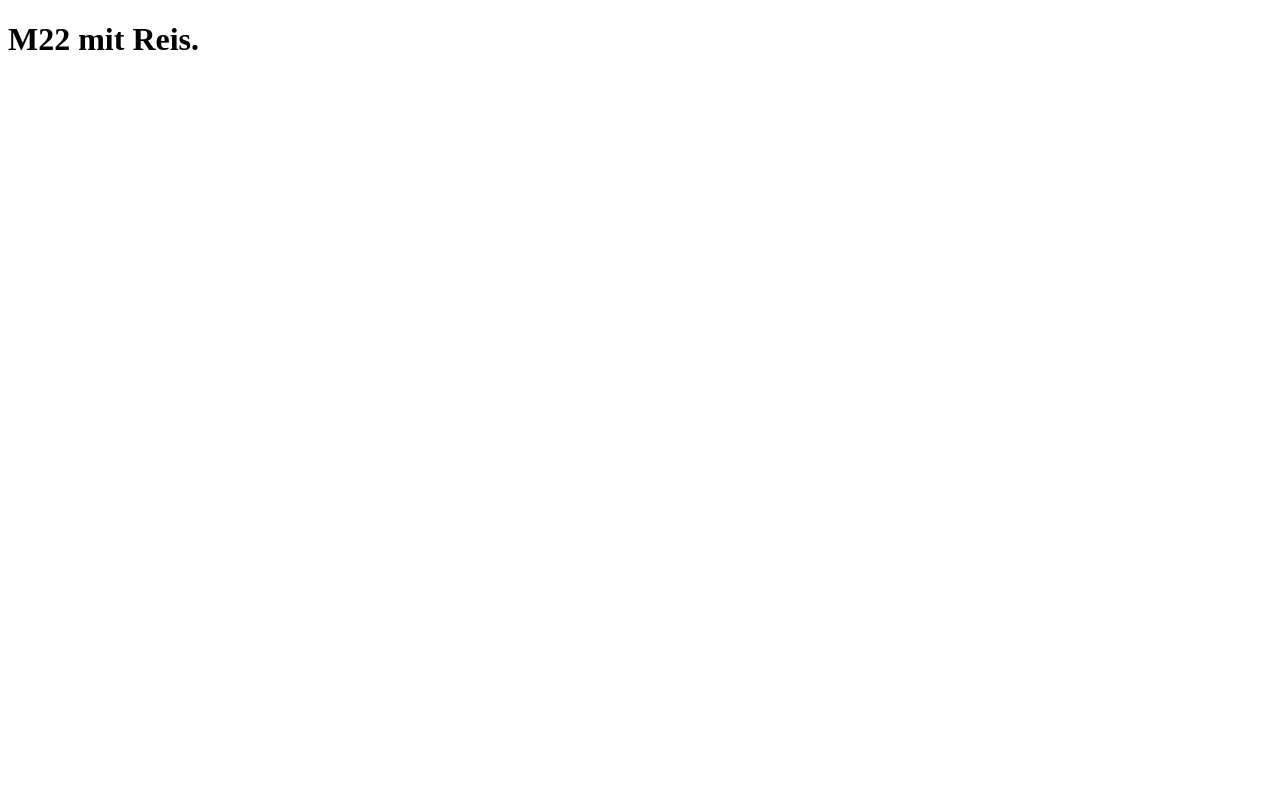
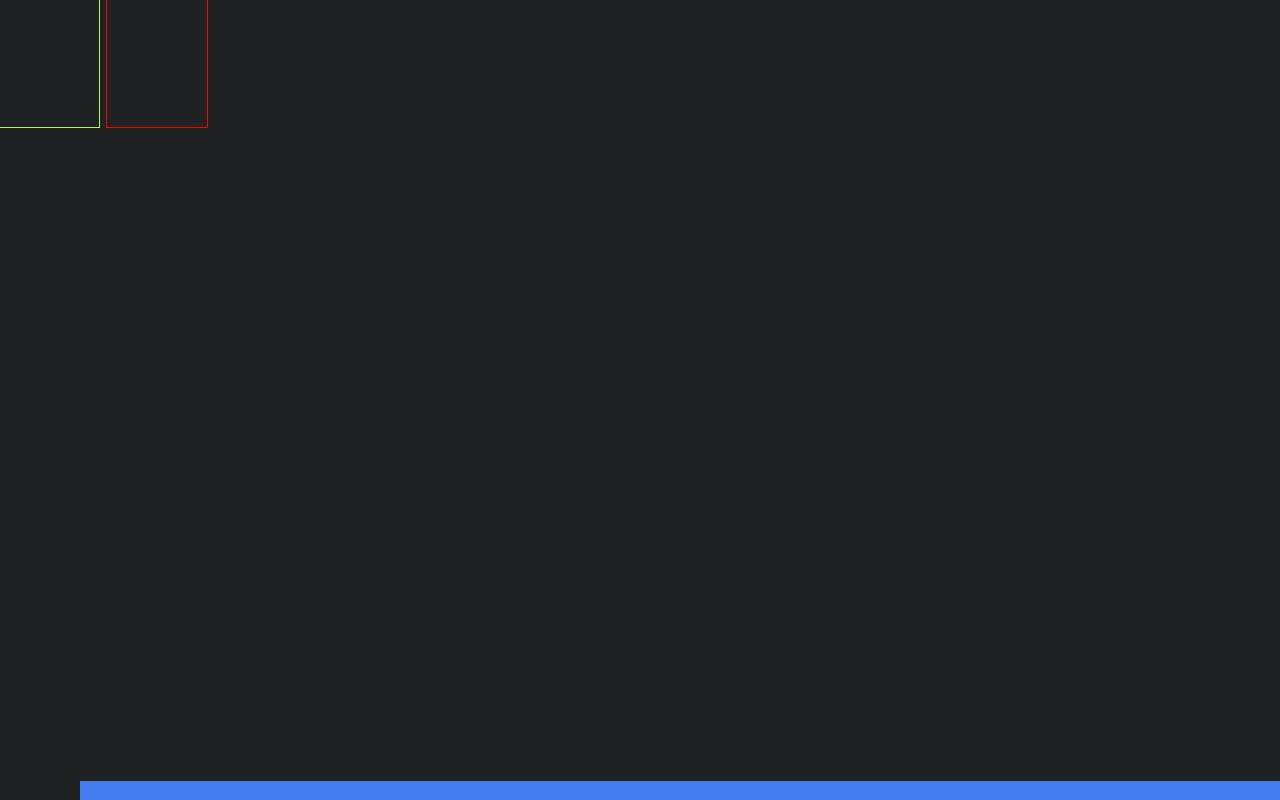
Before and after one commit to calvinhnzr/mandelbrotset, a React (Create React App) app: page / in a window 1280 px wide. Built offline with nearby package versions, Linux system fonts and the light colour scheme.

Commit message:
[TASK] added basic components

```diff
--- a/package.json
+++ b/package.json
@@ -9,6 +9,7 @@
     "react": "^17.0.2",
     "react-dom": "^17.0.2",
     "react-scripts": "4.0.3",
+    "styled-components": "^5.2.3",
     "web-vitals": "^1.1.1"
   },
   "scripts": {
--- a/src/App.js
+++ b/src/App.js
@@ -1,7 +1,28 @@
+import * as data from "./data/data.json"
+
+import Slider from "./components/Slider"
+import Slide from "./components/Slide"
+import Control from "./components/Control"
+import Progress from "./components/Progress"
+
+import styled from "styled-components"
+
+const Wrapper = styled.div`
+	display: grid;
+	width: 100vw;
+	height: 100vh;
+	grid-template-columns: repeat(12, 1fr);
+	grid-template-rows: repeat(6, 1fr);
+	gap: 0.5rem;
+`
+
 function App() {
 	return (
 		<div className="App">
-			<h1>M22 mit Reis.</h1>
+			<Wrapper>
+				<Control />
+				<Slider />
+			</Wrapper>
 		</div>
 	)
 }
--- /dev/null
+++ b/src/components/Control.js
@@ -0,0 +1,19 @@
+import Progress from "./Progress"
+import styled from "styled-components"
+
+const StyledControl = styled.aside`
+	outline: 1px solid greenyellow;
+`
+
+let currentSlide = 1
+let maxSlides = 16
+
+const Control = () => {
+	return (
+		<StyledControl>
+			<Progress value={currentSlide} max={maxSlides} />
+		</StyledControl>
+	)
+}
+
+export default Control
--- /dev/null
+++ b/src/components/Progress.js
@@ -0,0 +1,34 @@
+import styled from "styled-components"
+
+const myDarkGrey = "#202123"
+const myBlue = "#437ef1"
+
+// missing firefox support
+const StyledProgress = styled.progress`
+	-webkit-appearance: none;
+	appearance: none;
+	position: absolute;
+	bottom: 0;
+	height: 1.2rem;
+	width: 100%;
+	&[value] {
+		-webkit-appearance: none;
+		-moz-appearance: none;
+		appearance: none;
+		border: none;
+		color: ${myDarkGrey};
+		background-color: ${myBlue};
+	}
+	&[value]::-webkit-progress-value {
+		background-color: ${myDarkGrey};
+	}
+	&[value]::-webkit-progress-bar {
+		background-color: ${myBlue};
+	}
+`
+
+const Progress = (props) => (
+	<StyledProgress value={props.value} max={props.max}></StyledProgress>
+)
+
+export default Progress
--- /dev/null
+++ b/src/components/Slide.js
@@ -0,0 +1,11 @@
+import styled from "styled-components"
+
+const StyledSlide = styled.section`
+	outline: 1px solid white;
+`
+
+const Slide = (props) => {
+	return <StyledSlide></StyledSlide>
+}
+
+export default Slide
--- /dev/null
+++ b/src/components/Slider.js
@@ -0,0 +1,11 @@
+import styled from "styled-components"
+
+const StyledSlider = styled.div`
+	outline: 1px solid red;
+`
+
+const Slider = () => {
+	return <StyledSlider></StyledSlider>
+}
+
+export default Slider
--- /dev/null
+++ b/src/data/data.json
@@ -0,0 +1,13 @@
+{
+	"slides": [
+		{
+			"num": 1,
+			"title": "Mandelbrotmenge",
+			"sub-title": "Wenn Mathematik mal schön ist."
+		},
+		{
+			"num": 2,
+			"headline": "Zahlen potenzieren"
+		}
+	]
+}
--- /dev/null
+++ b/src/index.css
@@ -0,0 +1,3 @@
+body {
+	background-color: #202123;
+}
--- a/src/index.js
+++ b/src/index.js
@@ -1,5 +1,7 @@
 import React from "react"
 import ReactDOM from "react-dom"
 import App from "./App"
+import "./reset.css"
+import "./index.css"
 
 ReactDOM.render(<App />, document.getElementById("root"))
--- /dev/null
+++ b/src/reset.css
@@ -0,0 +1,120 @@
+/* eric a. meyer's reset */
+
+html,
+body,
+div,
+span,
+applet,
+object,
+iframe,
+h1,
+h2,
+h3,
+h4,
+h5,
+h6,
+p,
+blockquote,
+pre,
+a,
+abbr,
+acronym,
+address,
+big,
+cite,
+code,
+del,
+dfn,
+em,
+font,
+img,
+ins,
+kbd,
+q,
+s,
+samp,
+small,
+strike,
+strong,
+sub,
+sup,
+tt,
+var,
+dl,
+dt,
+dd,
+ol,
+ul,
+li,
+fieldset,
+form,
+label,
+legend,
+table,
+caption,
+tbody,
+tfoot,
+thead,
+tr,
+th,
+td {
+	margin: 0;
+	padding: 0;
+	border: 0;
+	outline: 0;
+	font-weight: inherit;
+	font-style: inherit;
+	font-family: inherit;
+	vertical-align: baseline;
+}
+
+:focus {
+	outline: 0;
+}
+
+body {
+	line-height: 1;
+	color: black;
+	background: white;
+}
+
+ol,
+ul {
+	list-style: none;
+}
+
+table {
+	border-collapse: separate;
+	border-spacing: 0;
+}
+
+caption,
+th,
+td {
+	text-align: left;
+	font-weight: normal;
+}
+
+blockquote:before,
+blockquote:after,
+q:before,
+q:after {
+	content: "";
+}
+
+blockquote,
+q {
+	quotes: "" "";
+}
+
+* {
+	box-sizing: border-box;
+	/* scroll-behavior: smooth; */
+}
+
+html,
+body {
+	width: 100%;
+	height: 100%;
+	scroll-behavior: smooth;
+}
```
Also changed, not shown: src/components/Title.js (added, +12 -0 lines), 1 other file (tests, documents, lock files or other folders).
